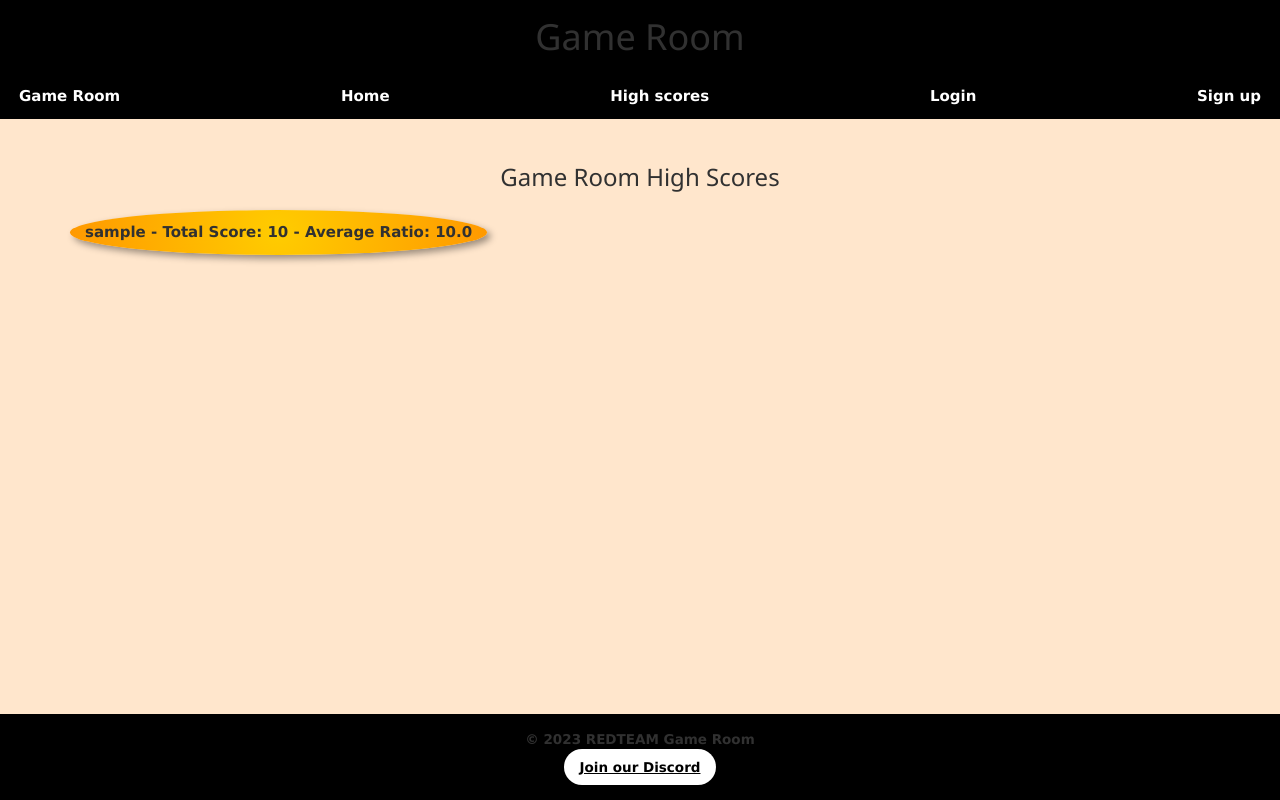
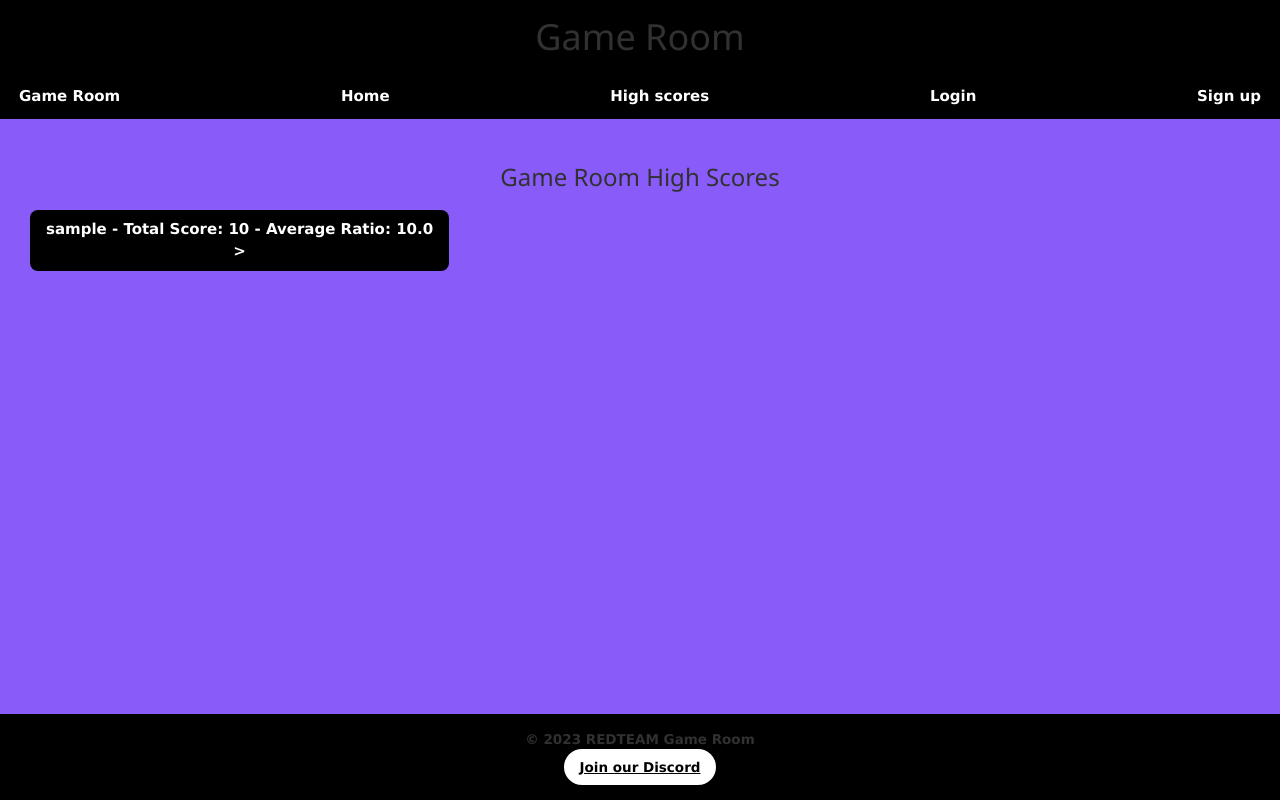
Before and after one commit to RenaldasZ/GameRoom, a Django app: page /hiscore/ in a window 1280 px wide. Run offline with Django 4.2, Linux system fonts and the light colour scheme; tables that the repository leaves empty hold one stand-in row (values such as "Sample post").

Commit message:
background and highscores display

```diff
--- a/gameroom/game/static/css/styles.css
+++ b/gameroom/game/static/css/styles.css
@@ -11,7 +11,6 @@ html {
   border: 1px solid #000000;
   box-shadow: 2px 2px 4px rgba(0, 0, 0, 0.3);
   color: #FFFFFF;
-  background-color: #FF9900;
 }
 
 p,
@@ -75,11 +74,21 @@ header ul.nav a:hover {
   text-decoration: underline;
 }
 
+@keyframes color-change-2x {
+  0% {
+    background: #19dcea;
+  }
+  100% {
+    background: #b22cff;
+  }
+}
+
 main {
   flex-grow: 1;
   padding: 2rem;
-  background-color: #FFE6CC;
+  animation: color-change-2x 9s linear infinite alternate both;
 }
+
 
 footer {
   background-color: #000000;
@@ -104,11 +113,7 @@ footer p {
 }
 
 li {
-  display: inline-block;
-  background: radial-gradient(circle, rgba(255, 204, 0, 1), rgba(255, 153, 0, 1));
   color: #313131;
-  margin-right: 10px;
-  border-radius: 50%;
   padding: 15px;
   text-align: center;
   line-height: 1;
@@ -132,3 +137,22 @@ li:hover {
     box-shadow: 2px 2px 4px rgba(0, 0, 0, 0.3);
   }
 }
+
+
+.container p {
+  display: table;
+  justify-content: center;
+  align-items: center;
+}
+
+.scores-list {
+  list-style: none;
+  padding: 0;
+  text-align: center;
+}
+
+.scores-list li {
+  margin-bottom: 10px;
+  border-radius: 12px;
+  padding: 10px;
+}
--- a/gameroom/game/templates/gameweb/hiscore.html
+++ b/gameroom/game/templates/gameweb/hiscore.html
@@ -3,11 +3,13 @@
 {% block title %}High score at {{ block.super }}{% endblock title %}
 {% block content %}
 <h3>Game Room High Scores</h3>
-<ul>
+<div class="container">
+<ul class="scores-list">
     {% for player in top_players %}
-        <li> {{ player.username }} - Total Score: {{ player.total_score }} - Average Ratio: {{ player.avg_ratio }}</li><br>
+    <p button class="w3-button w3-black w3-round-large w3-text-white"<li> {{ player.username }} - Total Score: {{ player.total_score }} - Average Ratio: {{ player.avg_ratio }}</li><br>>
     {% empty %}
         <p>No Player high scores found</p>
     {% endfor %}
 </ul>
+</div>
 {% endblock content %}
```
